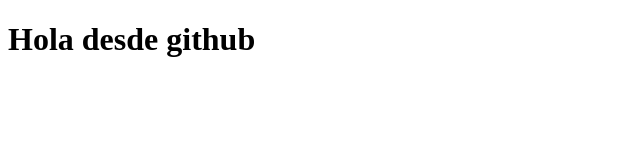
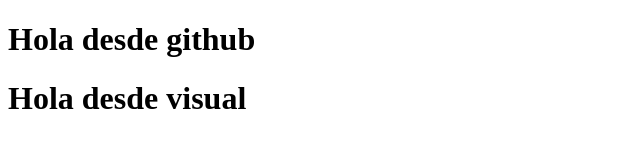
Before and after one commit to JuanFernando-cb/repoPrueba, a plain HTML site: page index.html in a window 1280 px wide. Shown: the whole page, without its empty margins (0-640 px from the left). Drawn offline with Linux system fonts and the light colour scheme.

Commit message:
guardado2

```diff
--- a/index.html
+++ b/index.html
@@ -7,5 +7,6 @@
 </head>
 <body>
     <h1>Hola desde github</h1>
+    <h1>Hola desde visual</h1>
 </body>
 </html>
```
